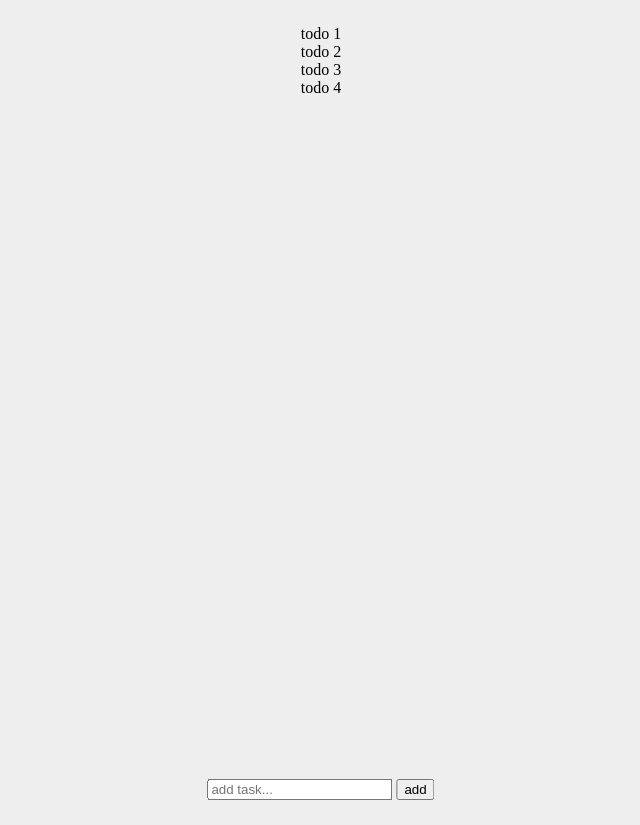
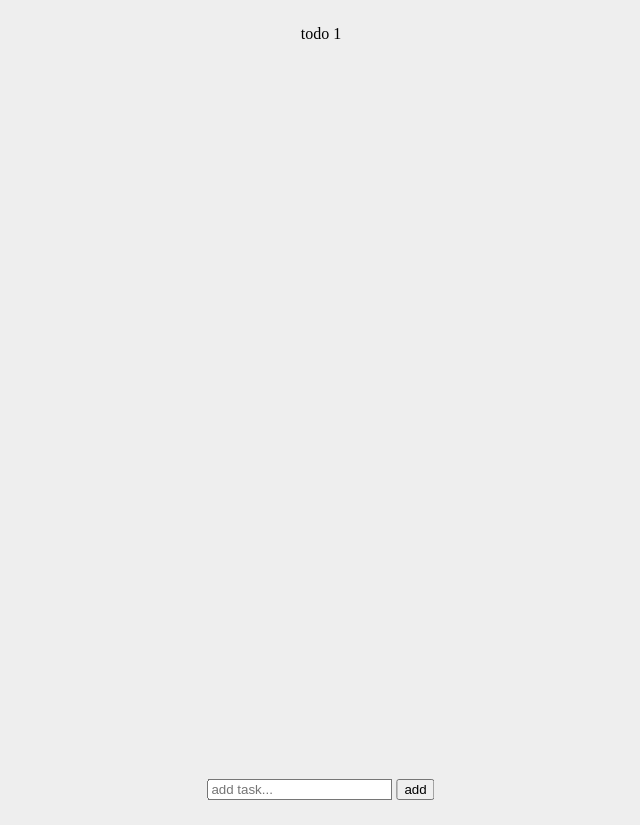
Before and after one commit to MPiotrowska/To-do-app, a plain HTML site: page index.html in a window 1280 px wide. Shown: the whole page, without its empty margins (319-959 px from the left). Drawn offline with Linux system fonts and the light colour scheme.

Commit message:
delete dummy todos

```diff
--- a/index.html
+++ b/index.html
@@ -14,9 +14,6 @@
         <section class="todos-container container">
             <ul id="todos">
                 <li>todo 1</li>
-                <li>todo 2</li>
-                <li>todo 3</li>
-                <li>todo 4</li>
             </ul>
         </section>
 
```
